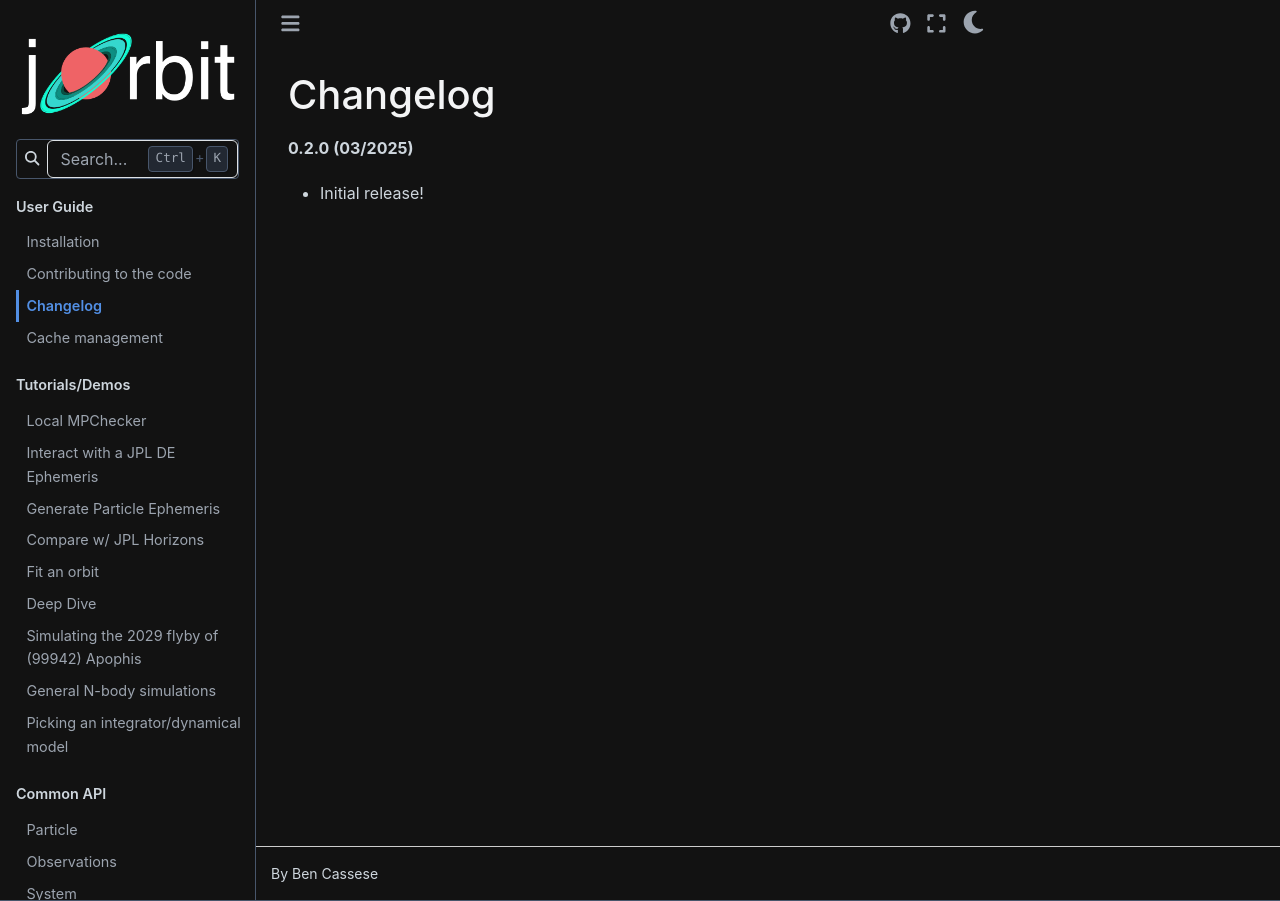
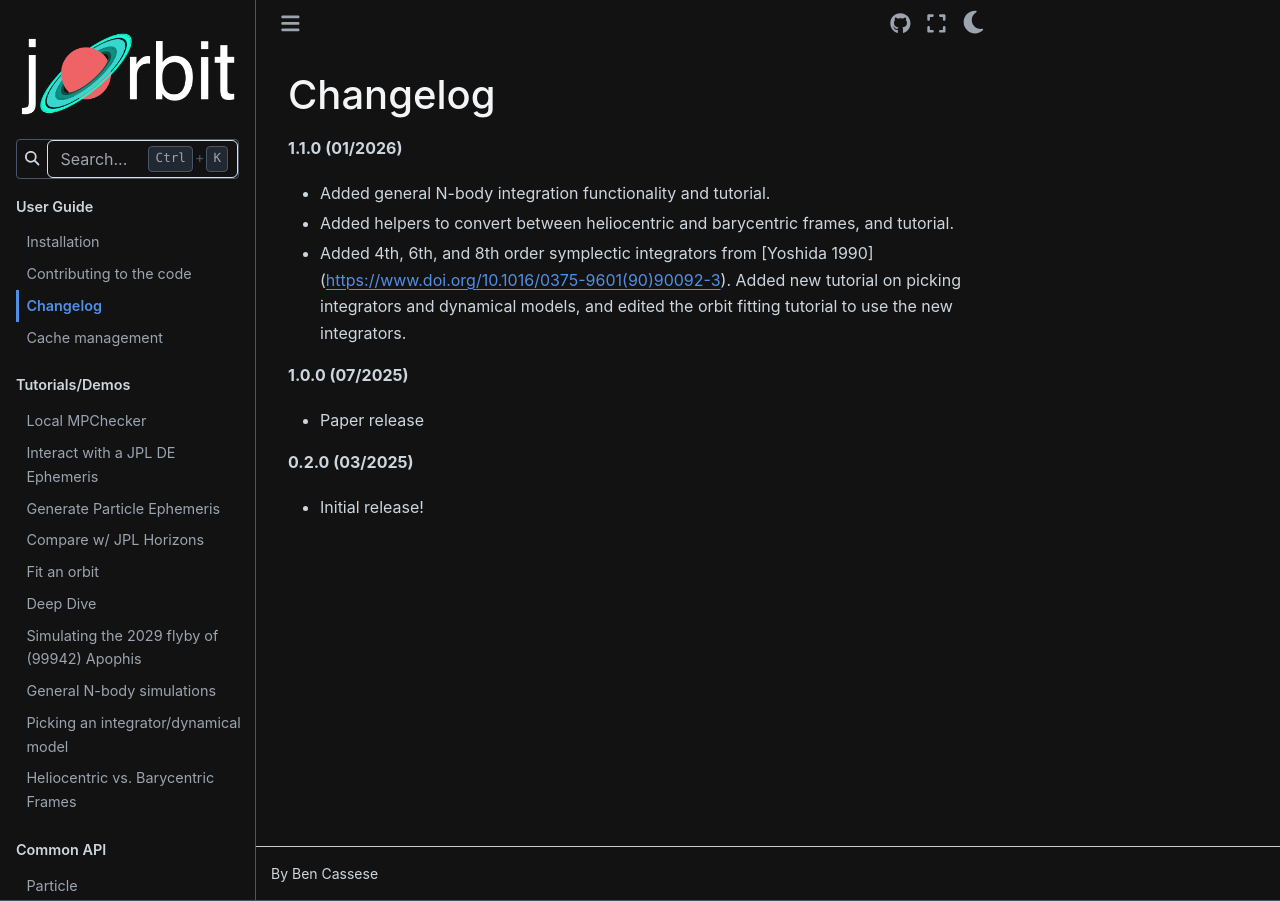
Before and after one commit to ben-cassese/jorbit, a Sphinx documentation site: the page built from docs/user_guide/changelog.rst, in a window 1280 px wide. Built offline with Sphinx 7.4.7 and the Sphinx Book theme 1.1.4, drawn with Linux system fonts in a browser that asks for light colours; pages that are not in the unit, such as notebooks, are missing from menus.

Commit message:
changelog and version number

```diff
--- a/docs/user_guide/changelog.rst
+++ b/docs/user_guide/changelog.rst
@@ -1,5 +1,15 @@
 Changelog
 +++++++++
+
+**1.1.0 (01/2026)**
+
+- Added general N-body integration functionality and tutorial.
+- Added helpers to convert between heliocentric and barycentric frames, and tutorial.
+- Added 4th, 6th, and 8th order symplectic integrators from [Yoshida 1990](https://www.doi.org/10.1016/0375-9601(90)90092-3). Added new tutorial on picking integrators and dynamical models, and edited the orbit fitting tutorial to use the new integrators.
+
+**1.0.0 (07/2025)**
+
+- Paper release
 
 **0.2.0 (03/2025)**
 
--- a/pyproject.toml
+++ b/pyproject.toml
@@ -1,6 +1,6 @@
 [project]
 name = "jorbit"
-version = "1.0.0"
+version = "1.1.0"
 description = "Solar system orbit fitting and integration with JAX"
 readme = "README.md"
 authors = [
--- a/src/jorbit/__init__.py
+++ b/src/jorbit/__init__.py
@@ -3,7 +3,7 @@
 __url__ = "https://github.com/ben-cassese/jorbit"
 __license__ = "GPLv3+"
 __description__ = "Solar system orbit fitting and integration with JAX"
-__version__ = "1.0.0"
+__version__ = "1.1.0"
 
 import warnings
 
```
Also changed, not shown: docs/index.md (+1 -0 lines).
